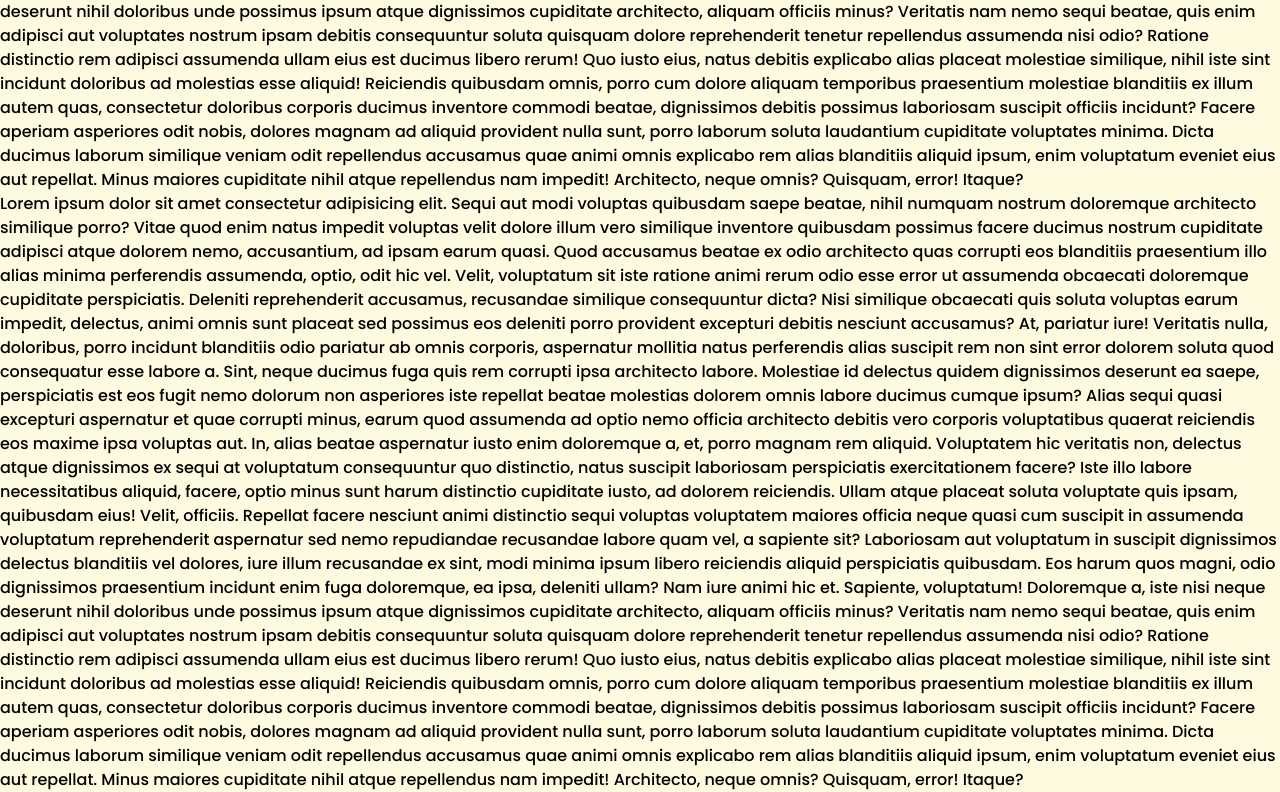
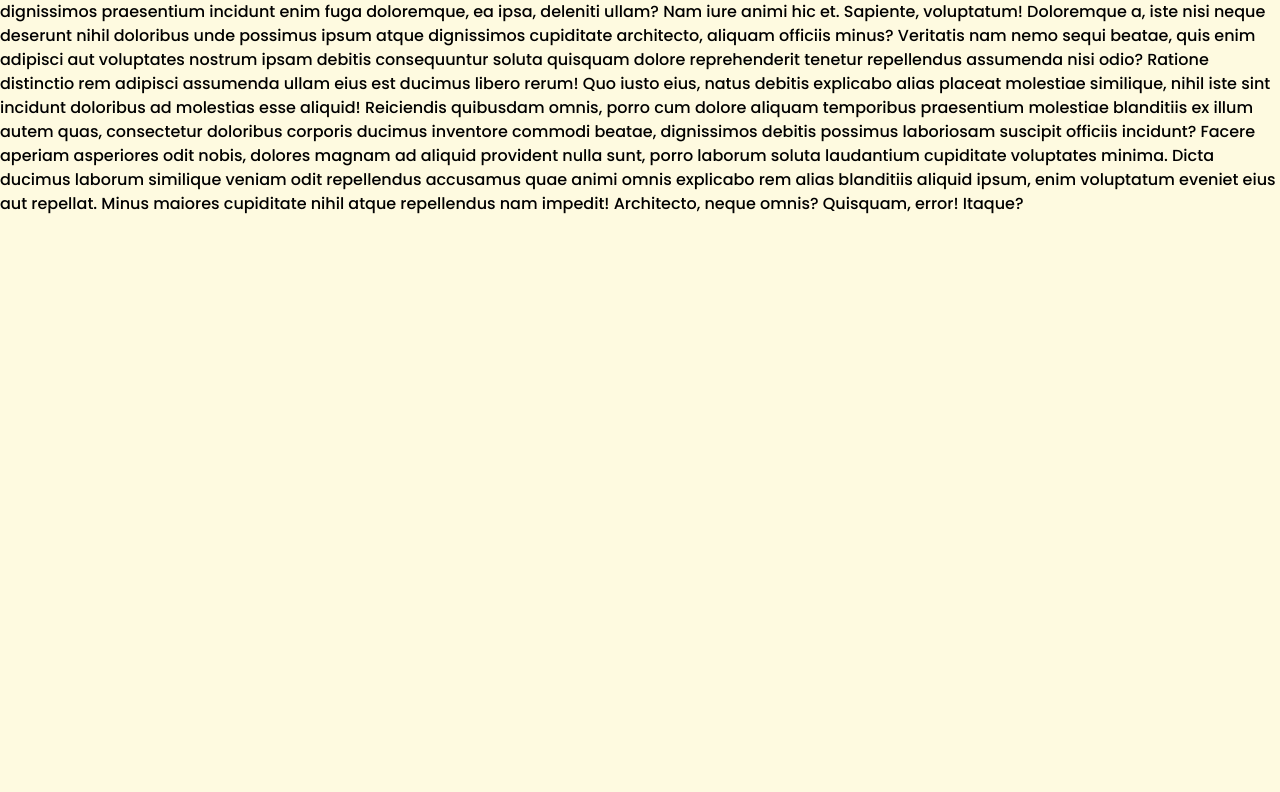
Before and after one commit to nickcoffey/cookiesxcoffey, a Next.js app: page / in a window 1280 px wide. Shown: the part 1408-2200 px from the top of the page. After the commit the page ends 1624 px from the top, so only its background shows below. Built offline with nearby package versions, Linux system fonts and the light colour scheme.

Commit message:
basic form implementation

```diff
--- a/package.json
+++ b/package.json
@@ -15,7 +15,8 @@
     "next": "12.3.1",
     "nodemailer": "^6.8.0",
     "react": "18.2.0",
-    "react-dom": "18.2.0"
+    "react-dom": "18.2.0",
+    "react-hook-form": "^7.36.1"
   },
   "devDependencies": {
     "@types/node": "18.7.23",
--- a/pages/index.tsx
+++ b/pages/index.tsx
@@ -1,8 +1,23 @@
 import Head from 'next/head'
+import { useForm, SubmitHandler } from 'react-hook-form'
 import { Navigation } from '../components'
 import type { NextPage } from 'next'
 
-const Home: NextPage = () => (
+type Inputs = {
+  name: string
+  email: string
+}
+
+const Home: NextPage = () => {
+  const {
+    register,
+    handleSubmit,
+    formState: { errors }
+  } = useForm<Inputs>()
+
+  const onSubmit: SubmitHandler<Inputs> = data => console.log(data)
+
+  return (
     <>
       <Head>
         <title>Cookies by Coffey</title>
@@ -16,182 +31,139 @@ const Home: NextPage = () => (
             Cookies by Coffey
           </h1>
         </div>
+        <form onSubmit={handleSubmit(onSubmit)}>
+          <input {...register('name', { required: true, maxLength: 75 })} />
+          <input
+            {...register('email', {
+              required: true,
+              maxLength: 75,
+              pattern: /^[\w-\.]+@([\w-]+\.)+[\w-]{2,4}$/
+            })}
+          />
+          {errors.email && <span>This field is required</span>}
+          <input type='submit' />
+        </form>
         <div>
-        Lorem ipsum dolor sit amet consectetur adipisicing elit. Sequi aut modi
-        voluptas quibusdam saepe beatae, nihil numquam nostrum doloremque
-        architecto similique porro? Vitae quod enim natus impedit voluptas velit
-        dolore illum vero similique inventore quibusdam possimus facere ducimus
-        nostrum cupiditate adipisci atque dolorem nemo, accusantium, ad ipsam
-        earum quasi. Quod accusamus beatae ex odio architecto quas corrupti eos
-        blanditiis praesentium illo alias minima perferendis assumenda, optio,
-        odit hic vel. Velit, voluptatum sit iste ratione animi rerum odio esse
-        error ut assumenda obcaecati doloremque cupiditate perspiciatis.
-        Deleniti reprehenderit accusamus, recusandae similique consequuntur
-        dicta? Nisi similique obcaecati quis soluta voluptas earum impedit,
-        delectus, animi omnis sunt placeat sed possimus eos deleniti porro
-        provident excepturi debitis nesciunt accusamus? At, pariatur iure!
-        Veritatis nulla, doloribus, porro incidunt blanditiis odio pariatur ab
-        omnis corporis, aspernatur mollitia natus perferendis alias suscipit rem
-        non sint error dolorem soluta quod consequatur esse labore a. Sint,
-        neque ducimus fuga quis rem corrupti ipsa architecto labore. Molestiae
-        id delectus quidem dignissimos deserunt ea saepe, perspiciatis est eos
-        fugit nemo dolorum non asperiores iste repellat beatae molestias dolorem
-        omnis labore ducimus cumque ipsum? Alias sequi quasi excepturi
-        aspernatur et quae corrupti minus, earum quod assumenda ad optio nemo
-        officia architecto debitis vero corporis voluptatibus quaerat reiciendis
-        eos maxime ipsa voluptas aut. In, alias beatae aspernatur iusto enim
-        doloremque a, et, porro magnam rem aliquid. Voluptatem hic veritatis
-        non, delectus atque dignissimos ex sequi at voluptatum consequuntur quo
-        distinctio, natus suscipit laboriosam perspiciatis exercitationem
-        facere? Iste illo labore necessitatibus aliquid, facere, optio minus
-        sunt harum distinctio cupiditate iusto, ad dolorem reiciendis. Ullam
-        atque placeat soluta voluptate quis ipsam, quibusdam eius! Velit,
-        officiis. Repellat facere nesciunt animi distinctio sequi voluptas
-        voluptatem maiores officia neque quasi cum suscipit in assumenda
-        voluptatum reprehenderit aspernatur sed nemo repudiandae recusandae
-        labore quam vel, a sapiente sit? Laboriosam aut voluptatum in suscipit
-        dignissimos delectus blanditiis vel dolores, iure illum recusandae ex
-        sint, modi minima ipsum libero reiciendis aliquid perspiciatis
-        quibusdam. Eos harum quos magni, odio dignissimos praesentium incidunt
-        enim fuga doloremque, ea ipsa, deleniti ullam? Nam iure animi hic et.
-        Sapiente, voluptatum! Doloremque a, iste nisi neque deserunt nihil
-        doloribus unde possimus ipsum atque dignissimos cupiditate architecto,
-        aliquam officiis minus? Veritatis nam nemo sequi beatae, quis enim
-        adipisci aut voluptates nostrum ipsam debitis consequuntur soluta
-        quisquam dolore reprehenderit tenetur repellendus assumenda nisi odio?
-        Ratione distinctio rem adipisci assumenda ullam eius est ducimus libero
-        rerum! Quo iusto eius, natus debitis explicabo alias placeat molestiae
-        similique, nihil iste sint incidunt doloribus ad molestias esse aliquid!
-        Reiciendis quibusdam omnis, porro cum dolore aliquam temporibus
-        praesentium molestiae blanditiis ex illum autem quas, consectetur
-        doloribus corporis ducimus inventore commodi beatae, dignissimos debitis
-        possimus laboriosam suscipit officiis incidunt? Facere aperiam
-        asperiores odit nobis, dolores magnam ad aliquid provident nulla sunt,
-        porro laborum soluta laudantium cupiditate voluptates minima. Dicta
-        ducimus laborum similique veniam odit repellendus accusamus quae animi
-        omnis explicabo rem alias blanditiis aliquid ipsum, enim voluptatum
-        eveniet eius aut repellat. Minus maiores cupiditate nihil atque
-        repellendus nam impedit! Architecto, neque omnis? Quisquam, error!
-        Itaque?
+          Lorem ipsum dolor sit amet consectetur adipisicing elit. Sequi aut
+          modi voluptas quibusdam saepe beatae, nihil numquam nostrum doloremque
+          architecto similique porro? Vitae quod enim natus impedit voluptas
+          velit dolore illum vero similique inventore quibusdam possimus facere
+          ducimus nostrum cupiditate adipisci atque dolorem nemo, accusantium,
+          ad ipsam earum quasi. Quod accusamus beatae ex odio architecto quas
+          corrupti eos blanditiis praesentium illo alias minima perferendis
+          assumenda, optio, odit hic vel. Velit, voluptatum sit iste ratione
+          animi rerum odio esse error ut assumenda obcaecati doloremque
+          cupiditate perspiciatis. Deleniti reprehenderit accusamus, recusandae
+          similique consequuntur dicta? Nisi similique obcaecati quis soluta
+          voluptas earum impedit, delectus, animi omnis sunt placeat sed
+          possimus eos deleniti porro provident excepturi debitis nesciunt
+          accusamus? At, pariatur iure! Veritatis nulla, doloribus, porro
+          incidunt blanditiis odio pariatur ab omnis corporis, aspernatur
+          mollitia natus perferendis alias suscipit rem non sint error dolorem
+          soluta quod consequatur esse labore a. Sint, neque ducimus fuga quis
+          rem corrupti ipsa architecto labore. Molestiae id delectus quidem
+          dignissimos deserunt ea saepe, perspiciatis est eos fugit nemo dolorum
+          non asperiores iste repellat beatae molestias dolorem omnis labore
+          ducimus cumque ipsum? Alias sequi quasi excepturi aspernatur et quae
+          corrupti minus, earum quod assumenda ad optio nemo officia architecto
+          debitis vero corporis voluptatibus quaerat reiciendis eos maxime ipsa
+          voluptas aut. In, alias beatae aspernatur iusto enim doloremque a, et,
+          porro magnam rem aliquid. Voluptatem hic veritatis non, delectus atque
+          dignissimos ex sequi at voluptatum consequuntur quo distinctio, natus
+          suscipit laboriosam perspiciatis exercitationem facere? Iste illo
+          labore necessitatibus aliquid, facere, optio minus sunt harum
+          distinctio cupiditate iusto, ad dolorem reiciendis. Ullam atque
+          placeat soluta voluptate quis ipsam, quibusdam eius! Velit, officiis.
+          Repellat facere nesciunt animi distinctio sequi voluptas voluptatem
+          maiores officia neque quasi cum suscipit in assumenda voluptatum
+          reprehenderit aspernatur sed nemo repudiandae recusandae labore quam
+          vel, a sapiente sit? Laboriosam aut voluptatum in suscipit dignissimos
+          delectus blanditiis vel dolores, iure illum recusandae ex sint, modi
+          minima ipsum libero reiciendis aliquid perspiciatis quibusdam. Eos
+          harum quos magni, odio dignissimos praesentium incidunt enim fuga
+          doloremque, ea ipsa, deleniti ullam? Nam iure animi hic et. Sapiente,
+          voluptatum! Doloremque a, iste nisi neque deserunt nihil doloribus
+          unde possimus ipsum atque dignissimos cupiditate architecto, aliquam
+          officiis minus? Veritatis nam nemo sequi beatae, quis enim adipisci
+          aut voluptates nostrum ipsam debitis consequuntur soluta quisquam
+          dolore reprehenderit tenetur repellendus assumenda nisi odio? Ratione
+          distinctio rem adipisci assumenda ullam eius est ducimus libero rerum!
+          Quo iusto eius, natus debitis explicabo alias placeat molestiae
+          similique, nihil iste sint incidunt doloribus ad molestias esse
+          aliquid! Reiciendis quibusdam omnis, porro cum dolore aliquam
+          temporibus praesentium molestiae blanditiis ex illum autem quas,
+          consectetur doloribus corporis ducimus inventore commodi beatae,
+          dignissimos debitis possimus laboriosam suscipit officiis incidunt?
+          Facere aperiam asperiores odit nobis, dolores magnam ad aliquid
+          provident nulla sunt, porro laborum soluta laudantium cupiditate
+          voluptates minima. Dicta ducimus laborum similique veniam odit
+          repellendus accusamus quae animi omnis explicabo rem alias blanditiis
+          aliquid ipsum, enim voluptatum eveniet eius aut repellat. Minus
+          maiores cupiditate nihil atque repellendus nam impedit! Architecto,
+          neque omnis? Quisquam, error! Itaque?
         </div>
         <div>
-        Lorem ipsum dolor sit amet consectetur adipisicing elit. Sequi aut modi
-        voluptas quibusdam saepe beatae, nihil numquam nostrum doloremque
-        architecto similique porro? Vitae quod enim natus impedit voluptas velit
-        dolore illum vero similique inventore quibusdam possimus facere ducimus
-        nostrum cupiditate adipisci atque dolorem nemo, accusantium, ad ipsam
-        earum quasi. Quod accusamus beatae ex odio architecto quas corrupti eos
-        blanditiis praesentium illo alias minima perferendis assumenda, optio,
-        odit hic vel. Velit, voluptatum sit iste ratione animi rerum odio esse
-        error ut assumenda obcaecati doloremque cupiditate perspiciatis.
-        Deleniti reprehenderit accusamus, recusandae similique consequuntur
-        dicta? Nisi similique obcaecati quis soluta voluptas earum impedit,
-        delectus, animi omnis sunt placeat sed possimus eos deleniti porro
-        provident excepturi debitis nesciunt accusamus? At, pariatur iure!
-        Veritatis nulla, doloribus, porro incidunt blanditiis odio pariatur ab
-        omnis corporis, aspernatur mollitia natus perferendis alias suscipit rem
-        non sint error dolorem soluta quod consequatur esse labore a. Sint,
-        neque ducimus fuga quis rem corrupti ipsa architecto labore. Molestiae
-        id delectus quidem dignissimos deserunt ea saepe, perspiciatis est eos
-        fugit nemo dolorum non asperiores iste repellat beatae molestias dolorem
-        omnis labore ducimus cumque ipsum? Alias sequi quasi excepturi
-        aspernatur et quae corrupti minus, earum quod assumenda ad optio nemo
-        officia architecto debitis vero corporis voluptatibus quaerat reiciendis
-        eos maxime ipsa voluptas aut. In, alias beatae aspernatur iusto enim
-        doloremque a, et, porro magnam rem aliquid. Voluptatem hic veritatis
-        non, delectus atque dignissimos ex sequi at voluptatum consequuntur quo
-        distinctio, natus suscipit laboriosam perspiciatis exercitationem
-        facere? Iste illo labore necessitatibus aliquid, facere, optio minus
-        sunt harum distinctio cupiditate iusto, ad dolorem reiciendis. Ullam
-        atque placeat soluta voluptate quis ipsam, quibusdam eius! Velit,
-        officiis. Repellat facere nesciunt animi distinctio sequi voluptas
-        voluptatem maiores officia neque quasi cum suscipit in assumenda
-        voluptatum reprehenderit aspernatur sed nemo repudiandae recusandae
-        labore quam vel, a sapiente sit? Laboriosam aut voluptatum in suscipit
-        dignissimos delectus blanditiis vel dolores, iure illum recusandae ex
-        sint, modi minima ipsum libero reiciendis aliquid perspiciatis
-        quibusdam. Eos harum quos magni, odio dignissimos praesentium incidunt
-        enim fuga doloremque, ea ipsa, deleniti ullam? Nam iure animi hic et.
-        Sapiente, voluptatum! Doloremque a, iste nisi neque deserunt nihil
-        doloribus unde possimus ipsum atque dignissimos cupiditate architecto,
-        aliquam officiis minus? Veritatis nam nemo sequi beatae, quis enim
-        adipisci aut voluptates nostrum ipsam debitis consequuntur soluta
-        quisquam dolore reprehenderit tenetur repellendus assumenda nisi odio?
-        Ratione distinctio rem adipisci assumenda ullam eius est ducimus libero
-        rerum! Quo iusto eius, natus debitis explicabo alias placeat molestiae
-        similique, nihil iste sint incidunt doloribus ad molestias esse aliquid!
-        Reiciendis quibusdam omnis, porro cum dolore aliquam temporibus
-        praesentium molestiae blanditiis ex illum autem quas, consectetur
-        doloribus corporis ducimus inventore commodi beatae, dignissimos debitis
-        possimus laboriosam suscipit officiis incidunt? Facere aperiam
-        asperiores odit nobis, dolores magnam ad aliquid provident nulla sunt,
-        porro laborum soluta laudantium cupiditate voluptates minima. Dicta
-        ducimus laborum similique veniam odit repellendus accusamus quae animi
-        omnis explicabo rem alias blanditiis aliquid ipsum, enim voluptatum
-        eveniet eius aut repellat. Minus maiores cupiditate nihil atque
-        repellendus nam impedit! Architecto, neque omnis? Quisquam, error!
-        Itaque?
-      </div>
-      <div>
-        Lorem ipsum dolor sit amet consectetur adipisicing elit. Sequi aut modi
-        voluptas quibusdam saepe beatae, nihil numquam nostrum doloremque
-        architecto similique porro? Vitae quod enim natus impedit voluptas velit
-        dolore illum vero similique inventore quibusdam possimus facere ducimus
-        nostrum cupiditate adipisci atque dolorem nemo, accusantium, ad ipsam
-        earum quasi. Quod accusamus beatae ex odio architecto quas corrupti eos
-        blanditiis praesentium illo alias minima perferendis assumenda, optio,
-        odit hic vel. Velit, voluptatum sit iste ratione animi rerum odio esse
-        error ut assumenda obcaecati doloremque cupiditate perspiciatis.
-        Deleniti reprehenderit accusamus, recusandae similique consequuntur
-        dicta? Nisi similique obcaecati quis soluta voluptas earum impedit,
-        delectus, animi omnis sunt placeat sed possimus eos deleniti porro
-        provident excepturi debitis nesciunt accusamus? At, pariatur iure!
-        Veritatis nulla, doloribus, porro incidunt blanditiis odio pariatur ab
-        omnis corporis, aspernatur mollitia natus perferendis alias suscipit rem
-        non sint error dolorem soluta quod consequatur esse labore a. Sint,
-        neque ducimus fuga quis rem corrupti ipsa architecto labore. Molestiae
-        id delectus quidem dignissimos deserunt ea saepe, perspiciatis est eos
-        fugit nemo dolorum non asperiores iste repellat beatae molestias dolorem
-        omnis labore ducimus cumque ipsum? Alias sequi quasi excepturi
-        aspernatur et quae corrupti minus, earum quod assumenda ad optio nemo
-        officia architecto debitis vero corporis voluptatibus quaerat reiciendis
-        eos maxime ipsa voluptas aut. In, alias beatae aspernatur iusto enim
-        doloremque a, et, porro magnam rem aliquid. Voluptatem hic veritatis
-        non, delectus atque dignissimos ex sequi at voluptatum consequuntur quo
-        distinctio, natus suscipit laboriosam perspiciatis exercitationem
-        facere? Iste illo labore necessitatibus aliquid, facere, optio minus
-        sunt harum distinctio cupiditate iusto, ad dolorem reiciendis. Ullam
-        atque placeat soluta voluptate quis ipsam, quibusdam eius! Velit,
-        officiis. Repellat facere nesciunt animi distinctio sequi voluptas
-        voluptatem maiores officia neque quasi cum suscipit in assumenda
-        voluptatum reprehenderit aspernatur sed nemo repudiandae recusandae
-        labore quam vel, a sapiente sit? Laboriosam aut voluptatum in suscipit
-        dignissimos delectus blanditiis vel dolores, iure illum recusandae ex
-        sint, modi minima ipsum libero reiciendis aliquid perspiciatis
-        quibusdam. Eos harum quos magni, odio dignissimos praesentium incidunt
-        enim fuga doloremque, ea ipsa, deleniti ullam? Nam iure animi hic et.
-        Sapiente, voluptatum! Doloremque a, iste nisi neque deserunt nihil
-        doloribus unde possimus ipsum atque dignissimos cupiditate architecto,
-        aliquam officiis minus? Veritatis nam nemo sequi beatae, quis enim
-        adipisci aut voluptates nostrum ipsam debitis consequuntur soluta
-        quisquam dolore reprehenderit tenetur repellendus assumenda nisi odio?
-        Ratione distinctio rem adipisci assumenda ullam eius est ducimus libero
-        rerum! Quo iusto eius, natus debitis explicabo alias placeat molestiae
-        similique, nihil iste sint incidunt doloribus ad molestias esse aliquid!
-        Reiciendis quibusdam omnis, porro cum dolore aliquam temporibus
-        praesentium molestiae blanditiis ex illum autem quas, consectetur
-        doloribus corporis ducimus inventore commodi beatae, dignissimos debitis
-        possimus laboriosam suscipit officiis incidunt? Facere aperiam
-        asperiores odit nobis, dolores magnam ad aliquid provident nulla sunt,
-        porro laborum soluta laudantium cupiditate voluptates minima. Dicta
-        ducimus laborum similique veniam odit repellendus accusamus quae animi
-        omnis explicabo rem alias blanditiis aliquid ipsum, enim voluptatum
-        eveniet eius aut repellat. Minus maiores cupiditate nihil atque
-        repellendus nam impedit! Architecto, neque omnis? Quisquam, error!
-        Itaque?
+          Lorem ipsum dolor sit amet consectetur adipisicing elit. Sequi aut
+          modi voluptas quibusdam saepe beatae, nihil numquam nostrum doloremque
+          architecto similique porro? Vitae quod enim natus impedit voluptas
+          velit dolore illum vero similique inventore quibusdam possimus facere
+          ducimus nostrum cupiditate adipisci atque dolorem nemo, accusantium,
+          ad ipsam earum quasi. Quod accusamus beatae ex odio architecto quas
+          corrupti eos blanditiis praesentium illo alias minima perferendis
+          assumenda, optio, odit hic vel. Velit, voluptatum sit iste ratione
+          animi rerum odio esse error ut assumenda obcaecati doloremque
+          cupiditate perspiciatis. Deleniti reprehenderit accusamus, recusandae
+          similique consequuntur dicta? Nisi similique obcaecati quis soluta
+          voluptas earum impedit, delectus, animi omnis sunt placeat sed
+          possimus eos deleniti porro provident excepturi debitis nesciunt
+          accusamus? At, pariatur iure! Veritatis nulla, doloribus, porro
+          incidunt blanditiis odio pariatur ab omnis corporis, aspernatur
+          mollitia natus perferendis alias suscipit rem non sint error dolorem
+          soluta quod consequatur esse labore a. Sint, neque ducimus fuga quis
+          rem corrupti ipsa architecto labore. Molestiae id delectus quidem
+          dignissimos deserunt ea saepe, perspiciatis est eos fugit nemo dolorum
+          non asperiores iste repellat beatae molestias dolorem omnis labore
+          ducimus cumque ipsum? Alias sequi quasi excepturi aspernatur et quae
+          corrupti minus, earum quod assumenda ad optio nemo officia architecto
+          debitis vero corporis voluptatibus quaerat reiciendis eos maxime ipsa
+          voluptas aut. In, alias beatae aspernatur iusto enim doloremque a, et,
+          porro magnam rem aliquid. Voluptatem hic veritatis non, delectus atque
+          dignissimos ex sequi at voluptatum consequuntur quo distinctio, natus
+          suscipit laboriosam perspiciatis exercitationem facere? Iste illo
+          labore necessitatibus aliquid, facere, optio minus sunt harum
+          distinctio cupiditate iusto, ad dolorem reiciendis. Ullam atque
+          placeat soluta voluptate quis ipsam, quibusdam eius! Velit, officiis.
+          Repellat facere nesciunt animi distinctio sequi voluptas voluptatem
+          maiores officia neque quasi cum suscipit in assumenda voluptatum
+          reprehenderit aspernatur sed nemo repudiandae recusandae labore quam
+          vel, a sapiente sit? Laboriosam aut voluptatum in suscipit dignissimos
+          delectus blanditiis vel dolores, iure illum recusandae ex sint, modi
+          minima ipsum libero reiciendis aliquid perspiciatis quibusdam. Eos
+          harum quos magni, odio dignissimos praesentium incidunt enim fuga
+          doloremque, ea ipsa, deleniti ullam? Nam iure animi hic et. Sapiente,
+          voluptatum! Doloremque a, iste nisi neque deserunt nihil doloribus
+          unde possimus ipsum atque dignissimos cupiditate architecto, aliquam
+          officiis minus? Veritatis nam nemo sequi beatae, quis enim adipisci
+          aut voluptates nostrum ipsam debitis consequuntur soluta quisquam
+          dolore reprehenderit tenetur repellendus assumenda nisi odio? Ratione
+          distinctio rem adipisci assumenda ullam eius est ducimus libero rerum!
+          Quo iusto eius, natus debitis explicabo alias placeat molestiae
+          similique, nihil iste sint incidunt doloribus ad molestias esse
+          aliquid! Reiciendis quibusdam omnis, porro cum dolore aliquam
+          temporibus praesentium molestiae blanditiis ex illum autem quas,
+          consectetur doloribus corporis ducimus inventore commodi beatae,
+          dignissimos debitis possimus laboriosam suscipit officiis incidunt?
+          Facere aperiam asperiores odit nobis, dolores magnam ad aliquid
+          provident nulla sunt, porro laborum soluta laudantium cupiditate
+          voluptates minima. Dicta ducimus laborum similique veniam odit
+          repellendus accusamus quae animi omnis explicabo rem alias blanditiis
+          aliquid ipsum, enim voluptatum eveniet eius aut repellat. Minus
+          maiores cupiditate nihil atque repellendus nam impedit! Architecto,
+          neque omnis? Quisquam, error! Itaque?
         </div>
       </main>
     </>
   )
+}
 
 export default Home
```
Also changed, not shown: 1 other file (tests, documents, lock files or other folders). Lines whose indentation alone changed are shown as unchanged.
